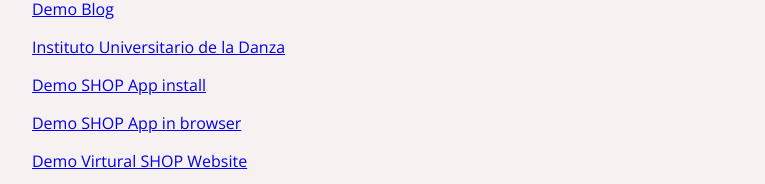
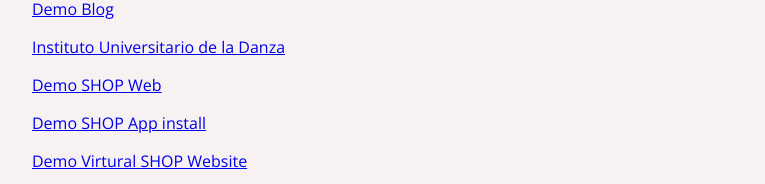
Before and after one commit to Denisijcu/dslresume, a plain HTML site: page index.html in a window 1280 px wide. Shown: the part 1927-2111 px from the top of the page, without its empty margins (64-829 px from the left). Drawn offline with nearby package versions, Linux system fonts and the light colour scheme.

Commit message:
Update index.html

```diff
--- a/index.html
+++ b/index.html
@@ -355,12 +355,14 @@
             <p>
             <a href=" http://uiaa-demo.netlify.app">Instituto Universitario de la Danza </a>
           </p>
+
+            <p>
+            <a href=" https://script.google.com/macros/s/AKfycbzoCy7VLta9j1Thl4nbhuK3dKcjk91sGMuuCXQIugGY/dev">Demo SHOP Web</a>
+          </p>
            <p>
             <a href="https://www.appsheet.com/newshortcut/c62e7eb7-25d0-45bc-9baf-43284e7be04f">Demo SHOP App install</a>
           </p>
-           <p>
-            <a href="https://www.appsheet.com/start/c62e7eb7-25d0-45bc-9baf-43284e7be04f">Demo SHOP App in browser</a>
-          </p>
+
            <p>
             <a href=" https://script.google.com/macros/s/AKfycbwvynJB14u-SM7dVKuDB3QTwI2TERw9NxG3x_bAXgKrn_DSSZPwKj4VGQ/exec">Demo Virtural SHOP Website</a>
           </p>
```
